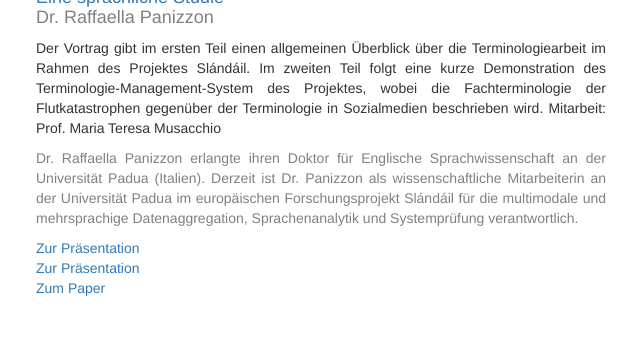
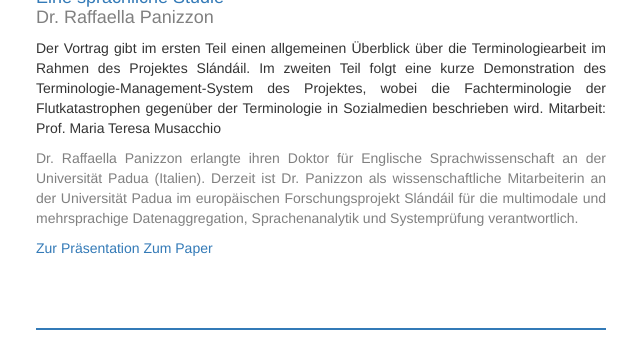
Before and after one commit to susedev/test, a Jekyll site: the page built from dokumentation.html, in a window 1280 px wide and 900 px high, scrolled down 6797 px, cut to the strip 0-356 px from the top of the window. Shown: the whole strip, without its empty margins (229-869 px from the left). Built offline with Jekyll 4.4.1, drawn with Linux system fonts in a browser that asks for light colours; nearby versions of some CDN libraries.

Commit message:
Update dokumentation.html

```diff
--- a/dokumentation.html
+++ b/dokumentation.html
@@ -176,7 +176,6 @@ Eine sprachliche Studie<br />
 
 <p style="text-align: justify;"><span style="color: #808080;">Dr. Raffaella Panizzon erlangte ihren Doktor für Englische Sprachwissenschaft an der Universität Padua (Italien). Derzeit ist Dr. Panizzon als wissenschaftliche Mitarbeiterin an der Universität Padua im europäischen Forschungsprojekt Slándáil für die multimodale und mehrsprachige Datenaggregation, Sprachenanalytik und Systemprüfung verantwortlich.</span></p>
 <a href="https://www.dropbox.com/s/frfss32d7nwioje/Raffaella%20Panizzon_Soziale%20Medien%20in%20der%20Krisenkommunikation_KommunikationsFluten%20EIJK.pdf?raw=1" target="_blank">Zur Präsentation</a>
-<p><a href="https://www.dropbox.com/s/y54mfl8vwqtw4uq/Gerhard%20Heyer_Slandail_KommunikationsFluten%20EIJK.pdf?raw=1" target="_blank">Zur Präsentation</a> </br>
 <a href="{{ site.base_url }}/media/Musacchio et al_2015_Soziale Medien in der Krisenkommunikation.pdf" target="_blank">Zum Paper</a>
 </p>
 <p style="text-align: justify;">&nbsp;</p>
```
